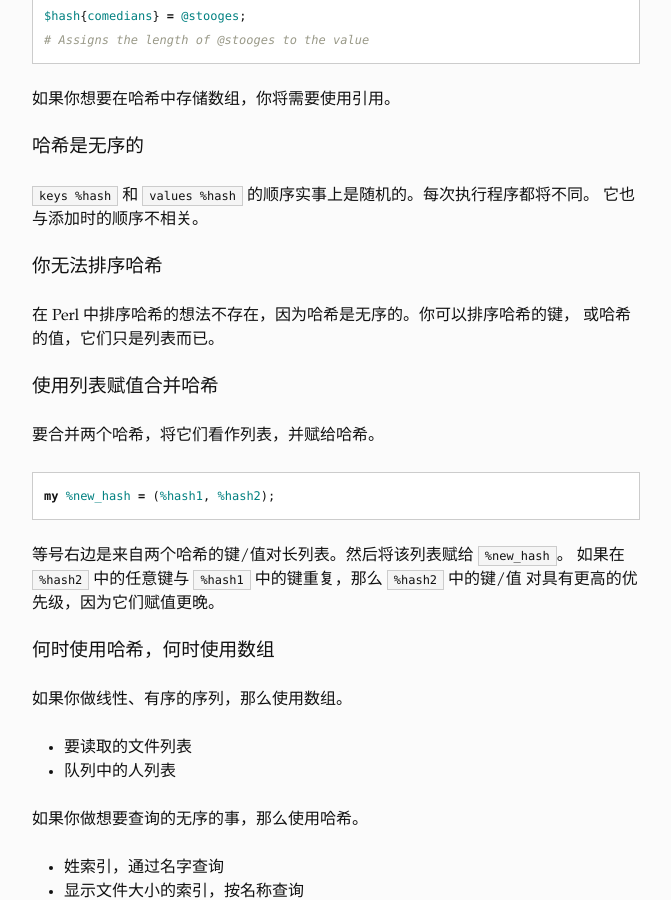
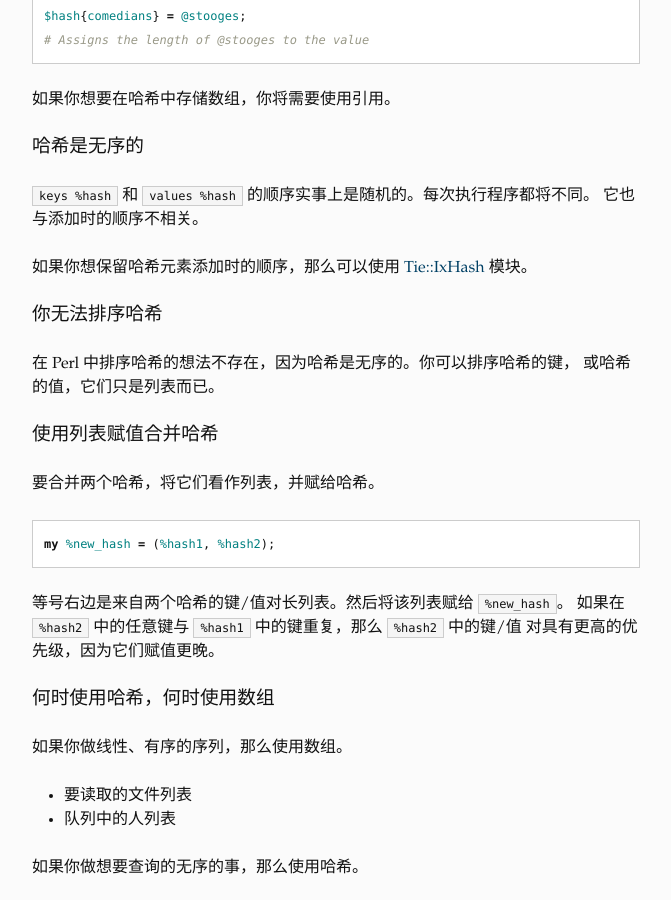
Before and after one commit to xuxiaodong/perl-things, a Jekyll site: the page built from _posts/2013-10-25-hashes.markdown, in a window 1280 px wide and 900 px high, scrolled down 2318 px. Shown: the whole window, without its empty margins (304-975 px from the left). Built offline with Jekyll 4.4.1, drawn with Linux system fonts in a browser that asks for light colours; Markdown is read by kramdown in place of the engine named in the settings.

Commit message:
Update post: hashes

````diff
--- a/_posts/2013-10-25-hashes.markdown
+++ b/_posts/2013-10-25-hashes.markdown
@@ -114,6 +114,8 @@ $hash{comedians} = @stooges;
 `keys %hash` 和 `values %hash` 的顺序实事上是随机的。每次执行程序都将不同。
 它也与添加时的顺序不相关。
 
+如果你想保留哈希元素添加时的顺序，那么可以使用 [Tie::IxHash][i] 模块。
+
 ### 你无法排序哈希
 
 在 Perl 中排序哈希的想法不存在，因为哈希是无序的。你可以排序哈希的键，
@@ -174,3 +176,5 @@ else {
 }
 # prints 'false'; since $h{'foo'} is not defined, it cannot be true
 ```
+
+[i]: https://metacpan.org/module/Tie::IxHash
````
